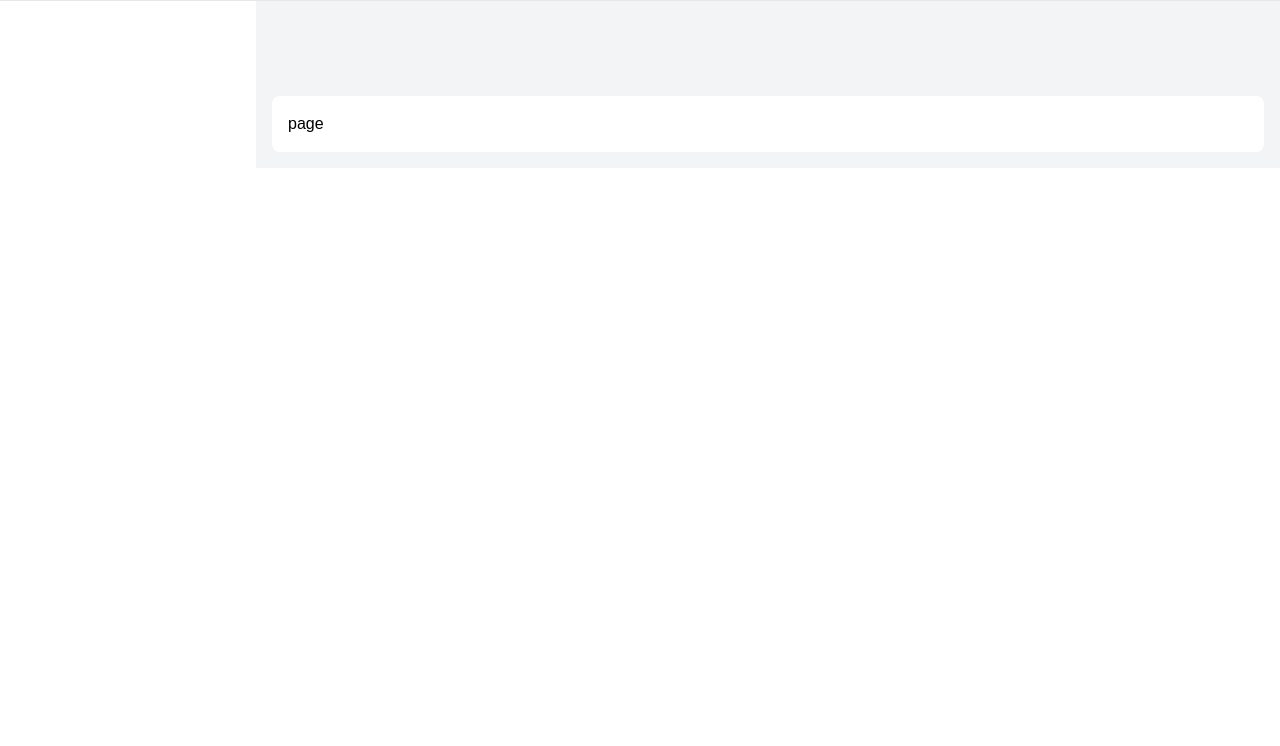
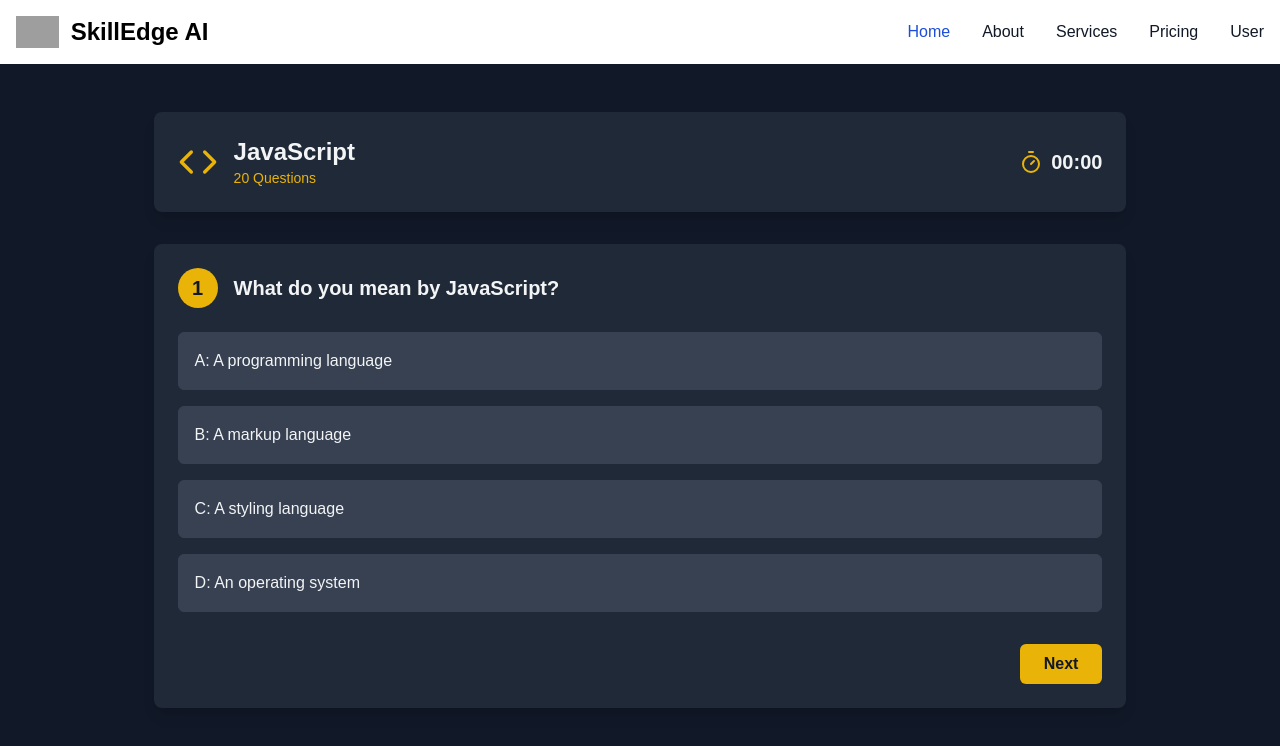
Before and after one commit to Heramb4270/Skill-Edge-AI, a Next.js app in the folder frontend/: page /mcq in a window 1280 px wide. Shown: the top 746 px of the page. Built offline with nearby package versions, Linux system fonts and the light colour scheme; grey boxes are pictures that could not be loaded.

Commit message:
MCQ Ui DONE

```diff
--- /dev/null
+++ b/frontend/app/lib/utils.js
@@ -0,0 +1,25 @@
+import { clsx } from "clsx";
+import { twMerge } from "tailwind-merge";
+
+export function cn(...inputs) {
+  return twMerge(clsx(inputs));
+}
+
+export function formatTimeDelta(seconds) {
+  const hours = Math.floor(seconds / 3600);
+  const minutes = Math.floor((seconds - hours * 3600) / 60);
+  const secs = Math.floor(seconds - hours * 3600 - minutes * 60);
+  const parts = [];
+
+  if (hours > 0) {
+    parts.push(`${hours}h`);
+  }
+  if (minutes > 0) {
+    parts.push(`${minutes}m`);
+  }
+  if (secs > 0) {
+    parts.push(`${secs}s`);
+  }
+
+  return parts.join(" ");
+}
--- a/frontend/app/mcq/layout.js
+++ b/frontend/app/mcq/layout.js
@@ -1,29 +1,33 @@
-// "use  client"
-// import { MdPhishing } from "react-icons/md";
-// import { PiPasswordFill } from "react-icons/pi";
-// import { AiOutlineFileProtect } from "react-icons/ai";
-// import { MdPeopleAlt } from "react-icons/md";
-// import { GoReport } from "react-icons/go";
-// import { FaNetworkWired } from "react-icons/fa6";
-// import SideBar from "@/components/SideBar/SideBar";
-// import SideBar from "@/components/admin/SideBar";
-// import { useState } from "react";
-// import Ecommerce from "@/components/Ecommerce";
+// import localFont from "next/font/local";
+// import "./globals.css";
+
+import Navbar from "@/components/user/navbar";
+
+// const geistSans = localFont({
+//   src: "./fonts/GeistVF.woff",
+//   variable: "--font-geist-sans",
+//   weight: "100 900",
+// });
+// const geistMono = localFont({
+//   src: "./fonts/GeistMonoVF.woff",
+//   variable: "--font-geist-mono",
+//   weight: "100 900",
+// });
+
+export const metadata = {
+  title: "SkillEdge AI",
+  description: "Generated by create next app",
+};
 
 export default function RootLayout({ children }) {
   return (
-    <>
-      <div class="fixed top-0 z-50 w-full bg-white border-b border-gray-200 dark:bg-gray-800 dark:border-gray-700">
-        {/* <NavBar /> */}
-      </div>
-
-      {/* <SideBar /> */}
-
-      <div class="p-4 sm:ml-64 bg-gray-100 dark:bg-gray-800">
-        <div class="p-4 mt-20 bg-white rounded-lg dark:bg-gray-900">
-          {children}
-        </div>
-      </div>
-    </>
+    <html lang="en">
+      <body
+        className={` antialiased bg-white dark:bg-gray-900 text-black dark:text-white`}
+      >
+        <Navbar />
+        {children}
+      </body>
+    </html>
   );
 }
--- a/frontend/app/mcq/page.js
+++ b/frontend/app/mcq/page.js
@@ -1,7 +1,61 @@
-import React from 'react'
+import React from 'react';
+import { Code, Timer } from 'lucide-react';
 
-export default function page() {
+const QuizPage = () => {
   return (
-    <div>page</div>
-  )
-}
+    <div className="min-h-screen bg-gray-900 text-gray-100 py-12 px-4 sm:px-6 lg:px-8">
+      <div className="w-[80%] mx-auto">
+        <QuizHeader />
+        <QuizQuestion />
+      </div>
+    </div>
+  );
+};
+
+const QuizHeader = () => {
+  return (
+    <div className="bg-gray-800 shadow-lg rounded-lg p-6 mb-8 flex justify-between items-center">
+      <div className="flex items-center">
+        <Code className="text-yellow-500 w-10 h-10 mr-4" />
+        <div>
+          <h1 className="text-2xl font-bold text-gray-100">JavaScript</h1>
+          <p className="text-sm text-yellow-500">20 Questions</p>
+        </div>
+      </div>
+      <div className="flex items-center">
+        <Timer className="text-yellow-500 w-6 h-6 mr-2" />
+        <span className="text-xl font-semibold text-gray-100">00:00</span>
+      </div>
+    </div>
+  );
+};
+
+const QuizQuestion = () => {
+  return (
+    <div className="bg-gray-800 shadow-lg rounded-lg p-6">
+      <div className="flex items-center mb-6">
+        <div className="bg-yellow-500 rounded-full w-10 h-10 flex items-center justify-center mr-4">
+          <span className="text-xl font-bold text-gray-900">1</span>
+        </div>
+        <h2 className="text-xl font-semibold text-gray-100">What do you mean by JavaScript?</h2>
+      </div>
+      <div className="space-y-4">
+        {['A programming language', 'A markup language', 'A styling language', 'An operating system'].map((option, index) => (
+          <button
+            key={index}
+            className="w-full text-left p-4 rounded-md border border-gray-700 bg-gray-700 hover:bg-gray-600 focus:outline-none focus:ring-2 focus:ring-yellow-500 transition duration-150 ease-in-out"
+          >
+            {String.fromCharCode(65 + index)}: {option}
+          </button>
+        ))}
+      </div>
+      <div className="mt-8 flex justify-end">
+        <button className="bg-yellow-500 text-gray-900 font-semibold py-2 px-6 rounded-md hover:bg-yellow-600 focus:outline-none focus:ring-2 focus:ring-yellow-500 focus:ring-offset-2 focus:ring-offset-gray-800 transition duration-150 ease-in-out">
+          Next
+        </button>
+      </div>
+    </div>
+  );
+};
+
+export default QuizPage;
```
Also changed, not shown: frontend/package.json (+9 -1 lines), frontend/app/mcq/question.json (renamed from frontend/app/mcq/PhishingQuiz/question.json), 1 other file (tests, documents, lock files or other folders).
